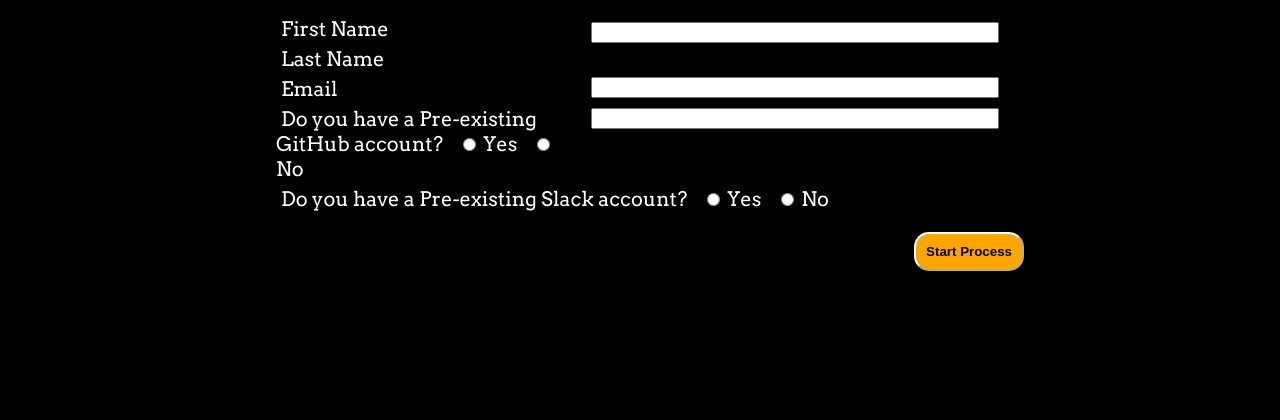
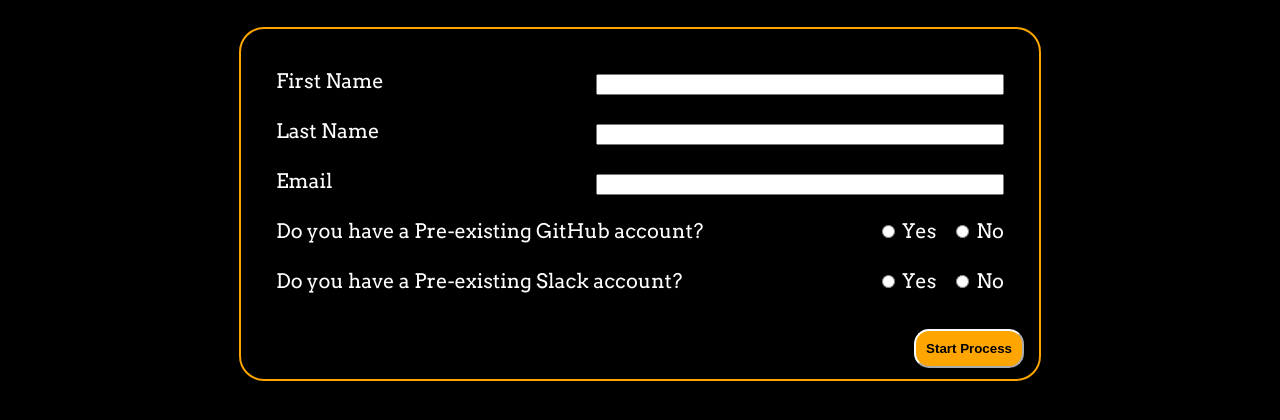
Before and after one commit to Lexas/onboarding-botler, a website: page public/index.html in a window 1280 px wide. Shown: the part 60-480 px from the top of the page. Drawn offline with nearby package versions, Linux system fonts and the light colour scheme.

Commit message:
some extra style changes

```diff
--- a/public/index.html
+++ b/public/index.html
@@ -17,13 +17,17 @@
                 <li><label>Last Name</label><input type='text' id='lname' /></li>
                 <li><label>Email</label><input type='text' id='email' /></li>
                 <li><label>Do you have a Pre-existing GitHub account?</label>
-                    <label><input type='radio' name='github' class='github' value='true' /> Yes</label>
-                    <label><input type='radio' name='github' class='github' value='false' /> No</label>
+                    <span class='radio_container'>
+                        <label><input type='radio' name='github' class='github' value='true' /> Yes</label>
+                        <label><input type='radio' name='github' class='github' value='false' /> No</label>
+                    </span>
                 </li>
                 <li id='github_line'><label id='github_account_text'></label><input type='text' id='github_user' /></li>
                 <li><label>Do you have a Pre-existing Slack account?</label>
-                    <label><input type='radio' name='slack' class='slack' value='true' /> Yes</label>
-                    <label><input type='radio' name='slack' class='slack' value='false' /> No</label>
+                    <span class='radio_container'>
+                        <label><input type='radio' name='slack' class='slack' value='true' /> Yes</label>
+                        <label><input type='radio' name='slack' class='slack' value='false' /> No</label>
+                    </span>
                 </li>
                 <li id='slack_line'><label id='slack_account_text'></label><input type='text' id='slack_user' /></li>
             </ul>
--- a/public/main.css
+++ b/public/main.css
@@ -8,6 +8,10 @@ body {
 form {
     width: 60%;
     margin: 0 auto;
+    margin-top: 30px;
+    border: 2px solid orange;
+    border-radius: 25px;
+    padding: 15px 15px 60px;
 }
 
 ul {
@@ -17,11 +21,15 @@ ul {
 
 li {
     list-style: none;
-    margin: 5px;
+    margin: 25px 0;
 }
 
 input[type="text"] {
     width: 400px;
+    float: right;
+}
+
+.radio_container {
     float: right;
 }
 
@@ -52,4 +60,10 @@ label, input[type="text"] {
     padding: 10px;
     border: 2px outset white;
     float: right;
+    margin-top: 10px;
 }
+
+#run:hover {
+    background-color: black;
+    color: white;
+}
```
